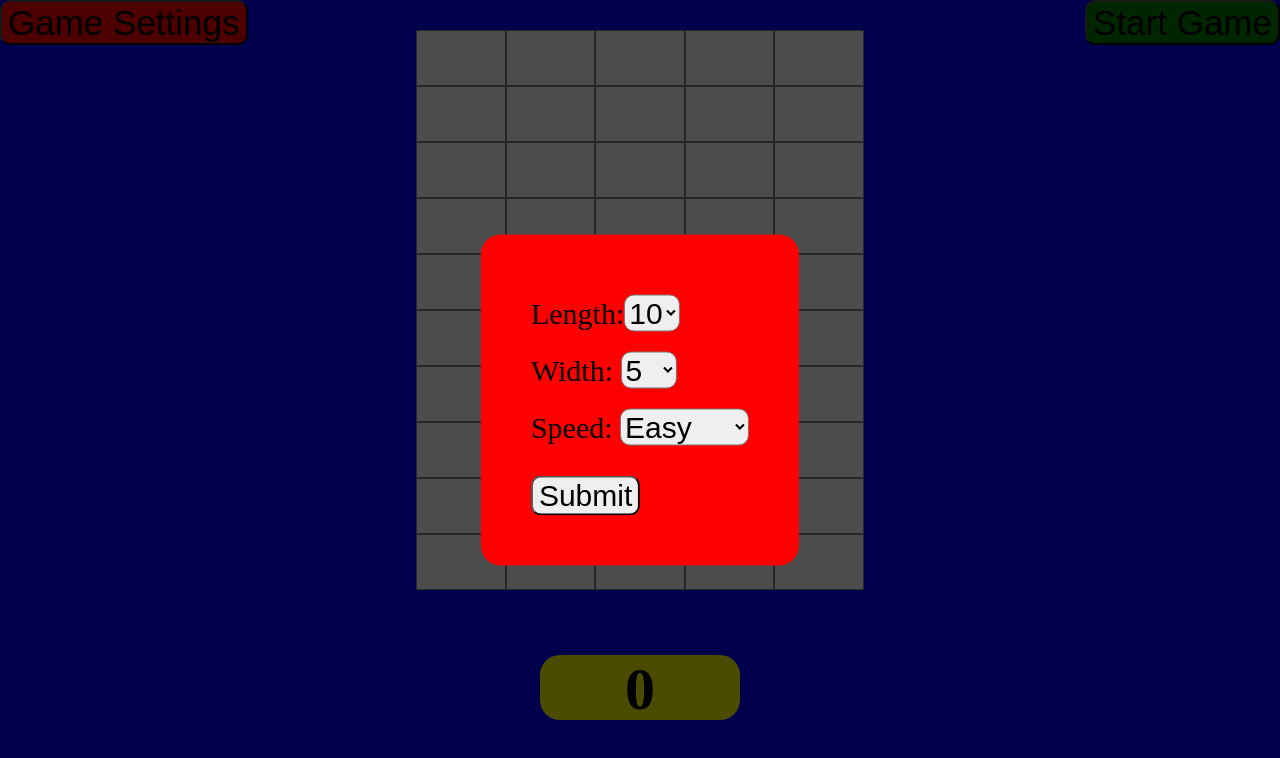
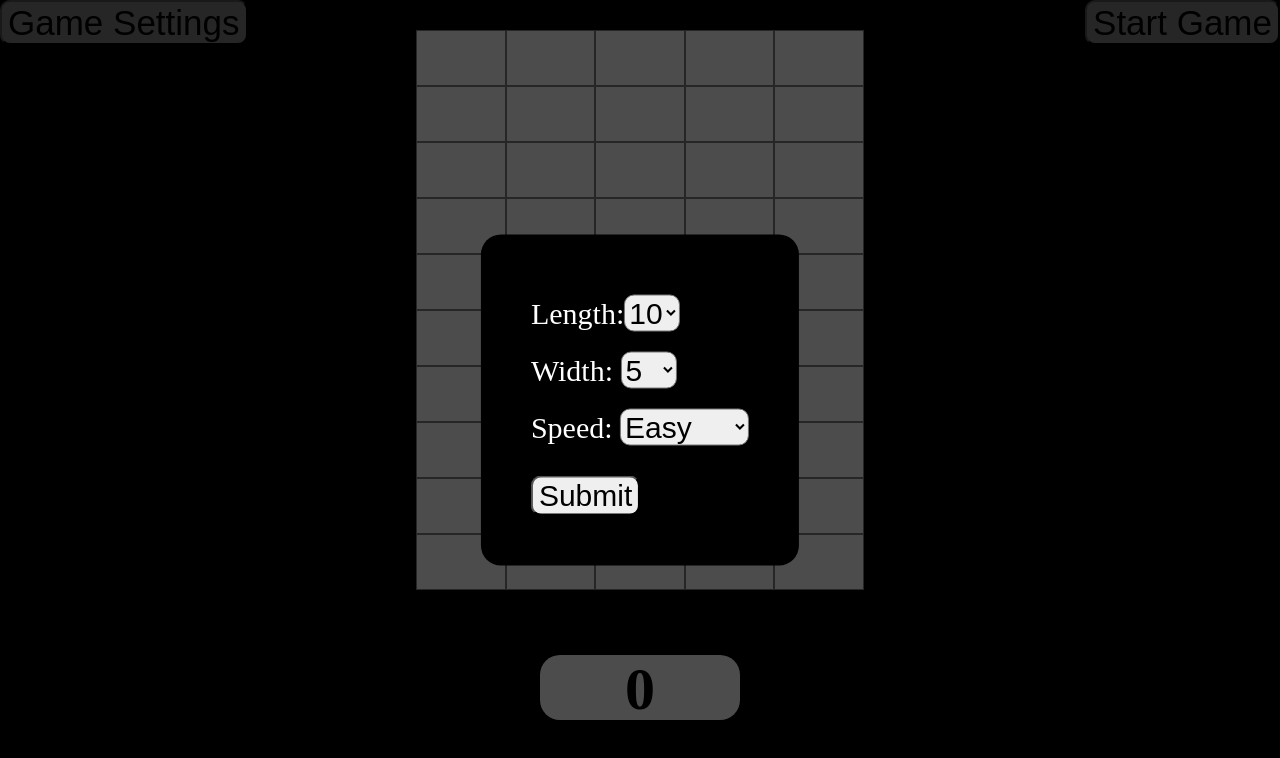
Before and after one commit to manoelfangmo/clearCellGame, a React (Create React App) app: page / in a window 1280 px wide. Shown: the top 758 px of the page. Built offline with nearby package versions, Linux system fonts and the light colour scheme.

Commit message:
Lag fixed

```diff
--- a/src/App.scss
+++ b/src/App.scss
@@ -1,6 +1,5 @@
 .app {
   display: flex;
-  background-color: blue;
+  background-color: black;
   height: 100vh;
-
 }
--- a/src/components/grid/Grid.jsx
+++ b/src/components/grid/Grid.jsx
@@ -1,33 +1,37 @@
-import React from 'react'
-import "./grid.scss"
-import {useState, useEffect} from "react"
-import Modal from "../modal/Modal"
-import ScoreBoard from '../scoreBoard/ScoreBoard'
-import GameOver from '../gameOver/GameOver'
-
-
-
+import React from "react";
+import "./grid.scss";
+import { useState, useEffect, useRef } from "react";
+import Modal from "../modal/Modal";
+import ScoreBoard from "../scoreBoard/ScoreBoard";
+import GameOver from "../gameOver/GameOver";
 
 export default function Grid() {
-
-
   const [isOpen, setIsOpen] = useState(true);
   const [startGame, setStartGame] = useState(false);
   const [length, setLength] = useState(10);
   const [width, setWidth] = useState(5);
   const [score, setScore] = useState(0);
-    const [coordinates, setCoordinates] = useState({row:0,col:0,clicked:false})
-    const [gameOver, setGameOver] = useState(false)
-    const [speed, setSpeed] = useState(1000)
+  const [coordinates, setCoordinates] = useState({
+    row: 0,
+    col: 0,
+    clicked: false,
+  });
+  const [gameOver, setGameOver] = useState(false);
+  const [speed, setSpeed] = useState(1500);
 
   const configGrid = (newLength, newWidth) => {
     setLength(Number(newLength));
     setWidth(Number(newWidth));
-
+  };
+  const configSpeed = (difficulty) => {
+    if (difficulty === "Hard") {
+      setSpeed(500);
+    } else if (difficulty === "Medium") {
+      setSpeed(1000);
+    } else {
+      setSpeed(1500);
     }
-    const configSpeed = (newSpeed) => {
-        setSpeed(Number(newSpeed));
-    }
+  };
 
   function createMap(columnCount, rowCount) {
     const map = [];
@@ -40,246 +44,219 @@ export default function Grid() {
     return map;
   }
 
+  function addCell(map, x, y) {
+    const cellProperties = ["cell", "cell" + x + y, "white", x, y];
 
-    function addCell(map, x, y) {
-        const cellProperties = {className: "cell", id: "cell" + x +y, row: x, column: y, style:{backgroundColor:"white",set: (newValue) => {
-            this.backgroundColor = newValue;
-        } }};
-
-         map[x][y] = cellProperties ; // create a new object on x and y
-
+    map[x][y] = cellProperties; // create a new object on x and y
   }
   // {className: "cell", id: "cell"+x + y, style:{backgroundColor: "white"}}
-
-
-    const [grid, setGrid] = useState([]);
 
   const gridStyle = {
     gridTemplateColumns: " ",
     gridTemplateRows: " ",
+  };
+  for (let i = 0; i < length; i++) {
+    gridStyle.gridTemplateRows += "7% ";
+  }
+  for (let i = 0; i < width; i++) {
+    gridStyle.gridTemplateColumns += "7% ";
+  }
+  const gridRef = useRef();
 
-    }
-    for (let i=0; i< length; i++){
-        gridStyle.gridTemplateRows += "7% "
-    }
-    for (let i=0; i< width; i++){
-        gridStyle.gridTemplateColumns += "7% "
-    }
+  gridRef.current = createMap(length, width);
 
-    useEffect(() => {
-        setGrid(createMap(length,width))
+  const colors = ["blue", "red", "yellow", "green"];
+  const randomColor = () => {
+    const colorIndex = Math.floor(Math.random() * colors.length);
+    const color = colors[colorIndex];
+    return color;
+  };
 
-    },[length,width])
-
-
-
-
-    const colors = [ "blue", "red", "yellow", "green"];
-    const randomColor = () => {
-        const colorIndex = Math.floor((Math.random() * colors.length));
-        const style = {backgroundColor: colors[colorIndex]};
-        return style
-
-
-    }
-
-
-    const  isGameOver = () => {
+  const isGameOver = () => {
     let gameOver = false;
-        const lastRow = length-1;
-        for(let i = 0; i< width; i++){
-            if(grid[lastRow][i].style.backgroundColor !== "white"){
-                setGameOver(true)
+    const lastRow = length - 1;
+    for (let i = 0; i < width; i++) {
+      if (
+        document.getElementById("cell" + lastRow + i).style.backgroundColor !==
+        "white"
+      ) {
+        setGameOver(true);
         gameOver = true;
         break;
-
       }
     }
     return gameOver;
-    }
-
+  };
 
   useEffect(() => {
-
-        if(startGame && isGameOver() === false){
+    if (startGame && isGameOver() === false) {
       const intervalId = setInterval(() => {
         nextAnimationStep();
+      }, speed);
+      return () => {
+        clearInterval(intervalId);
+      };
+    }
+    // eslint-disable-next-line react-hooks/exhaustive-deps
+  }, [startGame]);
 
-
-            }, speed);
-                return () => {clearInterval(intervalId);
+  const nextAnimationStep = () => {
+    if (isGameOver() === false) {
+      //Copy domStyles to gridRef
+      const backgroundColor = 2;
+      for (let i = 0; i < length; i++) {
+        for (let j = 0; j < width; j++) {
+          gridRef.current[i][j][backgroundColor] = document.getElementById(
+            "cell" + i + j
+          ).style.backgroundColor;
         }
       }
 
-    }, [startGame, grid])
-
-    const nextAnimationStep = () => {
-        if(isGameOver() === false){
-            const gridCopy = JSON.parse(JSON.stringify(grid))
-            const newGrid = JSON.parse(JSON.stringify(grid))
-
-
-
-            for(let i = 0; i< length-1; i++) {
-                 newGrid[i+1] = JSON.parse(JSON.stringify(gridCopy[i]))
-                for(let j= 0; j< width; j++) {
-                    newGrid[i+1][j].row = gridCopy[i+1][j].row;
+      for (let i = 0; i < length - 1; i++) {
+        let h = i + 1;
+        for (let j = 0; j < width; j++) {
+          document.getElementById("cell" + h + j).style.backgroundColor =
+            gridRef.current[i][j][backgroundColor];
         }
       }
 
-            for(let i = 0; i< width; i++){
-                newGrid[0][i].style = randomColor();
+      for (let i = 0; i < width; i++) {
+        document.getElementById("cell" + 0 + i).style.backgroundColor =
+          randomColor();
       }
 
+      // setGrid(newGrid)
+    }
+  };
 
-            setGrid(newGrid);
-
-            // setGrid(newGrid)
-
+  const processCellHelper = (surrRow, surrCol, row, col) => {
+    if (
+      !isOutOfBounds(surrRow, surrCol) &&
+      document.getElementById("cell" + surrRow + surrCol).style
+        .backgroundColor ===
+        document.getElementById("cell" + row + col).style.backgroundColor
+    ) {
+      document.getElementById(
+        "cell" + surrRow + surrCol
+      ).style.backgroundColor = "white";
+      setScore((prevScore) => prevScore + 1);
+    }
+  };
+  const processCell = (row, col) => {
+    if (
+      document.getElementById("cell" + row + col).style.backgroundColor !==
+      "white"
+    ) {
+      processCellHelper(row - 1, col, row, col);
+      processCellHelper(row + 1, col, row, col);
+      processCellHelper(row - 1, col - 1, row, col);
+      processCellHelper(row + 1, col + 1, row, col);
+      processCellHelper(row, col - 1, row, col);
+      processCellHelper(row, col + 1, row, col);
+      processCellHelper(row + 1, col - 1, row, col);
+      processCellHelper(row - 1, col + 1, row, col);
+      document.getElementById("cell" + row + col).style.backgroundColor =
+        "white";
+      setScore((prevScore) => prevScore + 1);
+    }
+    for (let i = length - 2; i > 0; i--) {
+      if (rowIsEmpty(i)) {
+        //Copy domStyles to gridRef
+        const backgroundColor = 2;
+        for (let i = 0; i < length; i++) {
+          for (let j = 0; j < width; j++) {
+            gridRef.current[i][j][backgroundColor] = document.getElementById(
+              "cell" + i + j
+            ).style.backgroundColor;
           }
         }
-
-    const processCell = (row, col) =>{
-        console.log("process", row, col)
-        const gridCopy = JSON.parse(JSON.stringify(grid))
-        let tempScore = 0;
-        if(gridCopy[row][col].style.backgroundColor !== "white") {
-			if(	!isOutOfBounds(row-1,col)&&
-            gridCopy[row-1][col].style.backgroundColor === gridCopy[row][col].style.backgroundColor) {
-				gridCopy[row-1][col].style = {backgroundColor: "white"};
-				tempScore++;
-			}
-
-			if(!isOutOfBounds(row+1,col) &&
-            gridCopy[row+1][col].style.backgroundColor ===  gridCopy[row][col].style.backgroundColor) {
-				gridCopy[row+1][col].style = {backgroundColor: "white"};
-				tempScore++;
-			}
-
-			if(!isOutOfBounds(row-1,col-1) &&
-            gridCopy[row-1][col-1].style.backgroundColor === gridCopy[row][col].style.backgroundColor) {
-				gridCopy[row-1][col-1].style = {backgroundColor: "white"};
-				tempScore++;
-			}
-
-			if(!isOutOfBounds(row+1,col+1) &&
-            gridCopy[row+1][col+1].style.backgroundColor === gridCopy[row][col].style.backgroundColor) {
-				gridCopy[row+1][col+1].style = {backgroundColor: "white"};
-				tempScore++;
-			}
-
-			if(!isOutOfBounds(row,col-1) &&
-             gridCopy[row][col-1].style.backgroundColor === gridCopy[row][col].style.backgroundColor) {
-				gridCopy[row][col-1].style = {backgroundColor: "white"};
-				tempScore++;
-
-			}
-
-			if(!isOutOfBounds(row,col+1) &&
-            gridCopy[row][col+1].style.backgroundColor === gridCopy[row][col].style.backgroundColor) {
-				gridCopy[row][col+1].style = {backgroundColor: "white"};
-				tempScore++;
-			}
-
-			if(!isOutOfBounds(row+1,col-1) &&
-            gridCopy[row+1][col-1].style.backgroundColor === gridCopy[row][col].style.backgroundColor) {
-				gridCopy[row+1][col-1].style = {backgroundColor: "white"};
-				tempScore++;
-			}
-
-			if(!isOutOfBounds(row-1,col+1) &&
-            gridCopy[row-1][col+1].style.backgroundColor === gridCopy[row][col].style.backgroundColor ) {
-				gridCopy[row-1][col+1].style = {backgroundColor: "white"};
-				tempScore++;
-			}
-			gridCopy[row][col].style = {backgroundColor: "white"};
-            tempScore++
-
-
-
-            setScore((prevScore)=> prevScore + tempScore)
-
-
-		}
-        for(let i = length-2; i > 0; i--){
-            if(rowIsEmpty(i, gridCopy) === true){
-                console.log("row empty", i)
-                for(let breakPoint = i; breakPoint < length-1; breakPoint++){
-                    console.log("copying row", breakPoint+1,"to", breakPoint)
-                    console.log("setting row", breakPoint+1, "to white")
-                    for(let j = 0; j < width; j++){
-                        gridCopy[breakPoint][j] = JSON.parse(JSON.stringify(gridCopy[breakPoint+1][j]));
-                        gridCopy[breakPoint][j].row = breakPoint;
-                        gridCopy[breakPoint+1][j].style = {backgroundColor: "white"};
+        for (let breakPoint = i; breakPoint < length - 1; breakPoint++) {
+          for (let j = 0; j < width; j++) {
+            document.getElementById(
+              "cell" + breakPoint + j
+            ).style.backgroundColor =
+              gridRef.current[breakPoint + 1][j][backgroundColor];
+            document.getElementById(
+              "cell" + (breakPoint + 1) + j
+            ).style.backgroundColor = "white";
           }
         }
-            } else {
-                console.log(" row not empty", i)
       }
     }
-        setGrid((prevGrid)=> gridCopy)
-    }
+  };
+
   const isOutOfBounds = (row, col) => {
     let outOfBounds = false;
-		if(row < 0 || row >= length) {
+    if (row < 0 || row >= length) {
       outOfBounds = true;
-		}else if(col < 0 || col >= width) {
+    } else if (col < 0 || col >= width) {
       outOfBounds = true;
     }
     return outOfBounds;
+  };
 
-	}
-
-    const rowIsEmpty = (rowNum, grid) => {
-		for (let i = 0; i< width; i++) {
-			if(grid[rowNum][i].style.backgroundColor !== "white") {
+  const rowIsEmpty = (rowNum) => {
+    for (let i = 0; i < width; i++) {
+      if (
+        document.getElementById("cell" + rowNum + i).style.backgroundColor !==
+        "white"
+      ) {
         return false;
       }
     }
     return true;
-	}
+  };
 
   useEffect(() => {
-        if(coordinates.clicked){
-            processCell(coordinates.row,coordinates.col)
+    if (coordinates.clicked) {
+      processCell(coordinates.row, coordinates.col);
     }
-
-    }, [coordinates])
-
-
-
-
-
-
-
-
-
+    // eslint-disable-next-line react-hooks/exhaustive-deps
+  }, [coordinates]);
 
   return (
     <>
       <div className="grid" style={gridStyle}>
-                 {grid.map((cols) => (
+        {gridRef.current.map((cols) =>
           cols.map((cells) => (
-                        <span className={cells.className} style={cells.style}
-                        onClick={() => setCoordinates({row: cells.row , col: cells.column, clicked: true})}
-                        // onClick={(a, b,c, d, e) => console.log("rowNUm", a, b, c, d,e)}
-                         id={cells.id}
+            <span
+              className={cells[0]}
+              id={cells[1]}
+              style={{ backgroundColor: cells[2] }}
+              onClick={() =>
+                setCoordinates({
+                  row: cells[3],
+                  col: cells[4],
+                  clicked: true,
+                })
+              }
             ></span>
           ))
-
-                 ))}
-
+        )}
       </div>
-            <button onClick={()=> setIsOpen(true)} className="settings">Game Settings</button>
-            <button onClick={()=> setStartGame(true)} className="start">Start Game</button>
-            <Modal open={isOpen} onClose={()=> setIsOpen(false)} length={length}
-             width={width} configGrid={configGrid} configSpeed={configSpeed} />
+      <button onClick={() => setIsOpen(true)} className="settings">
+        Game Settings
+      </button>
+      <button
+        onClick={() =>
+          setStartGame(() => {
+            return true;
+          })
+        }
+        className="start"
+      >
+        Start Game
+      </button>
+      <Modal
+        open={isOpen}
+        onClose={() => setIsOpen(false)}
+        length={length}
+        width={width}
+        configGrid={configGrid}
+        configSpeed={configSpeed}
+      />
       <ScoreBoard score={score} />
       <GameOver gameOver={gameOver} />
     </>
-
-
-
-
-    )
+  );
 }
--- a/src/components/grid/grid.scss
+++ b/src/components/grid/grid.scss
@@ -1,6 +1,5 @@
 @import "../../global.scss";
-.grid{
-
+.grid {
   display: grid;
   position: fixed;
   width: 100%;
@@ -10,52 +9,43 @@
   margin-top: 30px;
   margin-bottom: 30px;
 
-
-
-        .cell{
-
-            border:1px solid gray;
+  .cell {
+    border: 1px solid gray;
   }
-
 }
-.settings{
+.settings {
   cursor: pointer;
   height: 45px;
   color: black;
   font-size: 35px;
-    background-color: red;
+  background-color: gray;
   overflow: hidden;
   border-radius: 10px;
   position: absolute;
   left: 0;
   top: 0;
 
-    @include mobile{
+  @include mobile {
     left: 45px;
     transform: rotate(90deg);
-      transform-origin: top left
-
-
+    transform-origin: top left;
+  }
 }
 
-
-  }
-
-  .start{
+.start {
   cursor: pointer;
   height: 45px;
   color: black;
   font-size: 35px;
-    background-color: green;
+  background-color: gray;
   overflow: hidden;
   position: absolute;
   right: 0;
   top: 0;
   border-radius: 10px;
-      @include mobile{
+  @include mobile {
     right: 45px;
     transform: rotate(-90deg);
     transform-origin: top right;
-
   }
 }
--- a/src/components/modal/Modal.jsx
+++ b/src/components/modal/Modal.jsx
@@ -1,21 +1,29 @@
-import React from 'react'
-import "./modal.scss"
-import ReactDom from 'react-dom'
-import {useState} from "react"
-export default function Modal({open, onClose, width, length, configGrid, configSpeed}) {
+import React from "react";
+import "./modal.scss";
+import ReactDom from "react-dom";
+import { useState } from "react";
+export default function Modal({
+  open,
+  onClose,
+  width,
+  length,
+  configGrid,
+  configSpeed,
+}) {
   const maxLength = 10;
   const maxWidth = 10;
 
-    const [state, setState] = useState({width: width, length:length})
-    if(!open){
-        return null
+  const [state, setState] = useState({ width: width, length: length });
+  const [difficulty, setDifficulty] = useState("Easy");
+  if (!open) {
+    return null;
   }
-    const lengthList= [];
-    for(let i=1; i<= maxLength; i++){
+  const lengthList = [];
+  for (let i = 1; i <= maxLength; i++) {
     lengthList.push(i);
   }
-    const widthList= []
-    for(let i=1; i<= maxWidth; i++){
+  const widthList = [];
+  for (let i = 1; i <= maxWidth; i++) {
     widthList.push(i);
   }
 
@@ -23,28 +31,18 @@ export default function Modal({open, onClose, width, length, configGrid, configS
     const name = e.target.name;
     const value = e.target.value;
 
+    state[name] = value;
+    setState({ ...state });
+  };
 
-        state[name] = value;
-        setState({...state})
-        console.log("state", state)
-    }
-
-    const handleSubmit = ()=> {
+  const handleSubmit = () => {
     onClose();
     configGrid(state.length, state.width);
-    }
-    const handleSpeedChange = (e) => {
-        const name = e.target.value;
-
-        if (name === "Hard"){
-            configSpeed(500)
-        }else if (name === "Medium"){
-            configSpeed(750)
-        }else{
-            configSpeed(1000)
-        }
-
-    }
+    configSpeed(difficulty);
+  };
+  const handleDifficulty = (e) => {
+    setDifficulty(e.target.value);
+  };
 
   return ReactDom.createPortal(
     <>
@@ -53,33 +51,35 @@ export default function Modal({open, onClose, width, length, configGrid, configS
         <form action="">
           <label htmlFor="length">Length:</label>
           <select name="length" value={state.length} onChange={handleChange}>
-                            {lengthList.map((d,index) => (
+            {lengthList.map((d, index) => (
               <option value={d}>{d}</option>
             ))}
-                        </select> <br />
-
-                    <label htmlFor="width">Width:  </label>
+          </select>{" "}
+          <br />
+          <label htmlFor="width">Width: </label>
           <select name="width" value={state.width} onChange={handleChange}>
             {widthList.map((d) => (
               <option value={d}>{d}</option>
             ))}
-
-                        </select> <br />
-
-                    <label htmlFor="speed">Speed:  </label>
-                        <select name="length" value="Easy" onChange={handleSpeedChange}>
+          </select>{" "}
+          <br />
+          <label htmlFor="speed">Speed: </label>
+          <select
+            name="length"
+            value={state.difficulty}
+            onChange={handleDifficulty}
+          >
             <option value="Easy">Easy</option>
             <option value="Medium">Medium</option>
             <option value="Hard">Hard</option>
-                        </select> <br />
-
+          </select>{" "}
+          <br />
         </form>
-                <button className="submit" onClick={handleSubmit} type="submit">Submit</button>
-
+        <button className="submit" onClick={handleSubmit} type="submit">
+          Submit
+        </button>
       </div>
-
     </>,
-        document.getElementById('portal')
-
-    )
+    document.getElementById("portal")
+  );
 }
--- a/src/components/modal/modal.scss
+++ b/src/components/modal/modal.scss
@@ -1,45 +1,38 @@
-.overlay{
+.overlay {
   position: fixed;
   top: 0;
   left: 0;
   right: 0;
   bottom: 0;
-    background-color: rgba(0,0,0,.7);
+  background-color: rgba(0, 0, 0, 0.7);
   z-index: 1000;
-
-
 }
-.modal{
+.modal {
   position: fixed;
   top: 50%;
   left: 50%;
-    transform: translate(-50%,-50%);
-    background-color: red;
+  transform: translate(-50%, -50%);
+  background-color: black;
+  color: white;
   padding: 50px;
   z-index: 1000;
   border-radius: 20px;
-
-
 }
 
-label{
+label {
   margin-top: 10px;
   margin-bottom: 10px;
   border-radius: 10px;
   font-size: 30px;
   height: 30px;
-
-
-
 }
-select{
+select {
   margin-top: 10px;
   margin-bottom: 10px;
   font-size: 30px;
   border-radius: 10px;
-
 }
-.submit{
+.submit {
   margin-top: 20px;
   height: 40px;
   font-size: 30px;
--- a/src/components/scoreBoard/scoreBoard.scss
+++ b/src/components/scoreBoard/scoreBoard.scss
@@ -1,5 +1,5 @@
-.scoreBoard{
-    background-color: yellow;
+.scoreBoard {
+  background-color: white;
   height: 65px;
   position: absolute;
   font-size: 60px;
@@ -9,13 +9,10 @@
   align-items: center;
   width: 40;
   justify-content: center;
-    right:25%;
-    left:50%;
-    margin-left:-100px;
+  right: 25%;
+  left: 50%;
+  margin-left: -100px;
   margin-bottom: 10vh;
   overflow: hidden;
   border-radius: 20px;
-
-
-
 }
```
Also changed, not shown: src/components/gameOver/GameOver.jsx (+11 -13 lines), src/components/gameOver/gameOver.scss (+7 -12 lines). Lines whose indentation alone changed are shown as unchanged.
